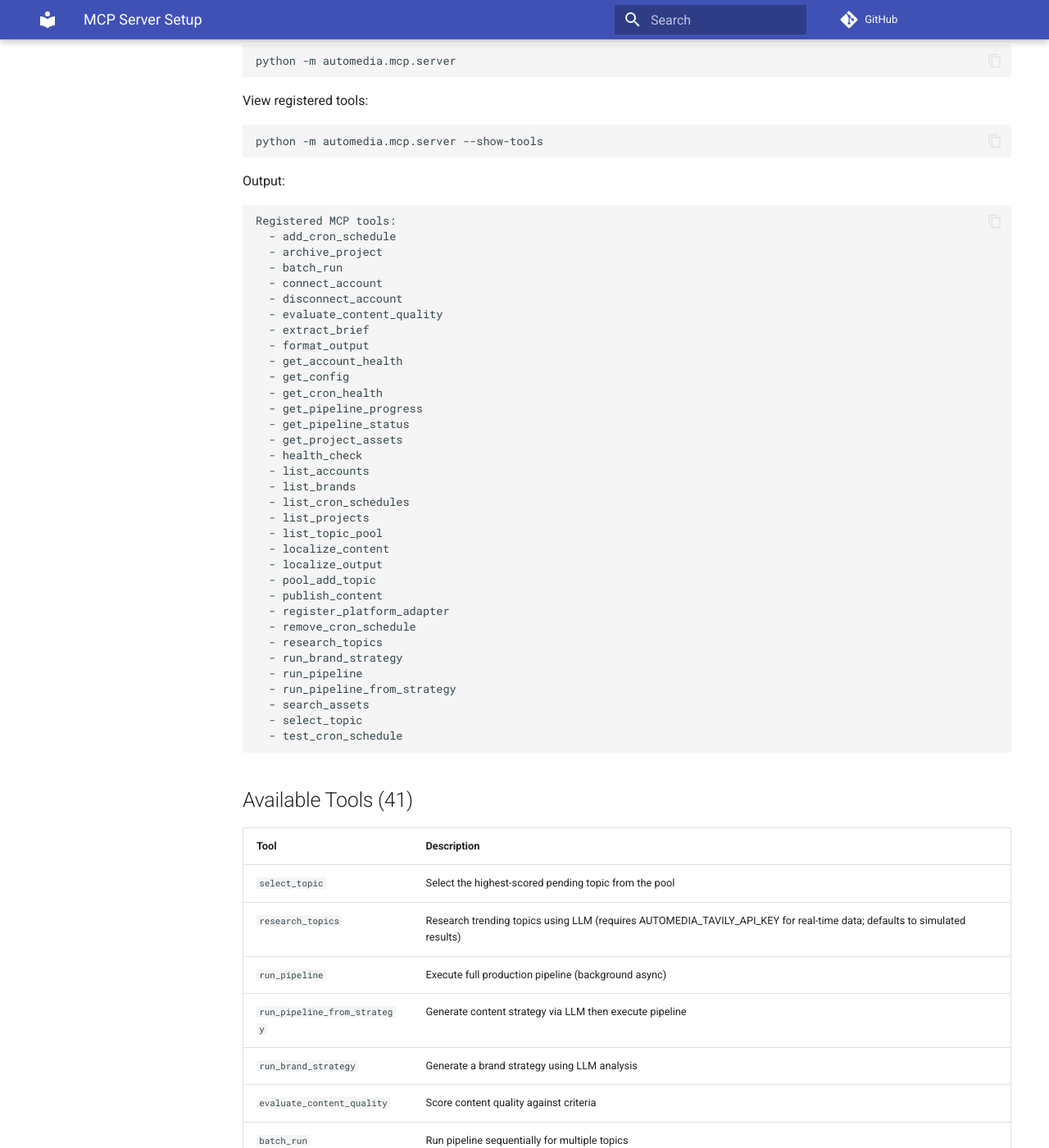
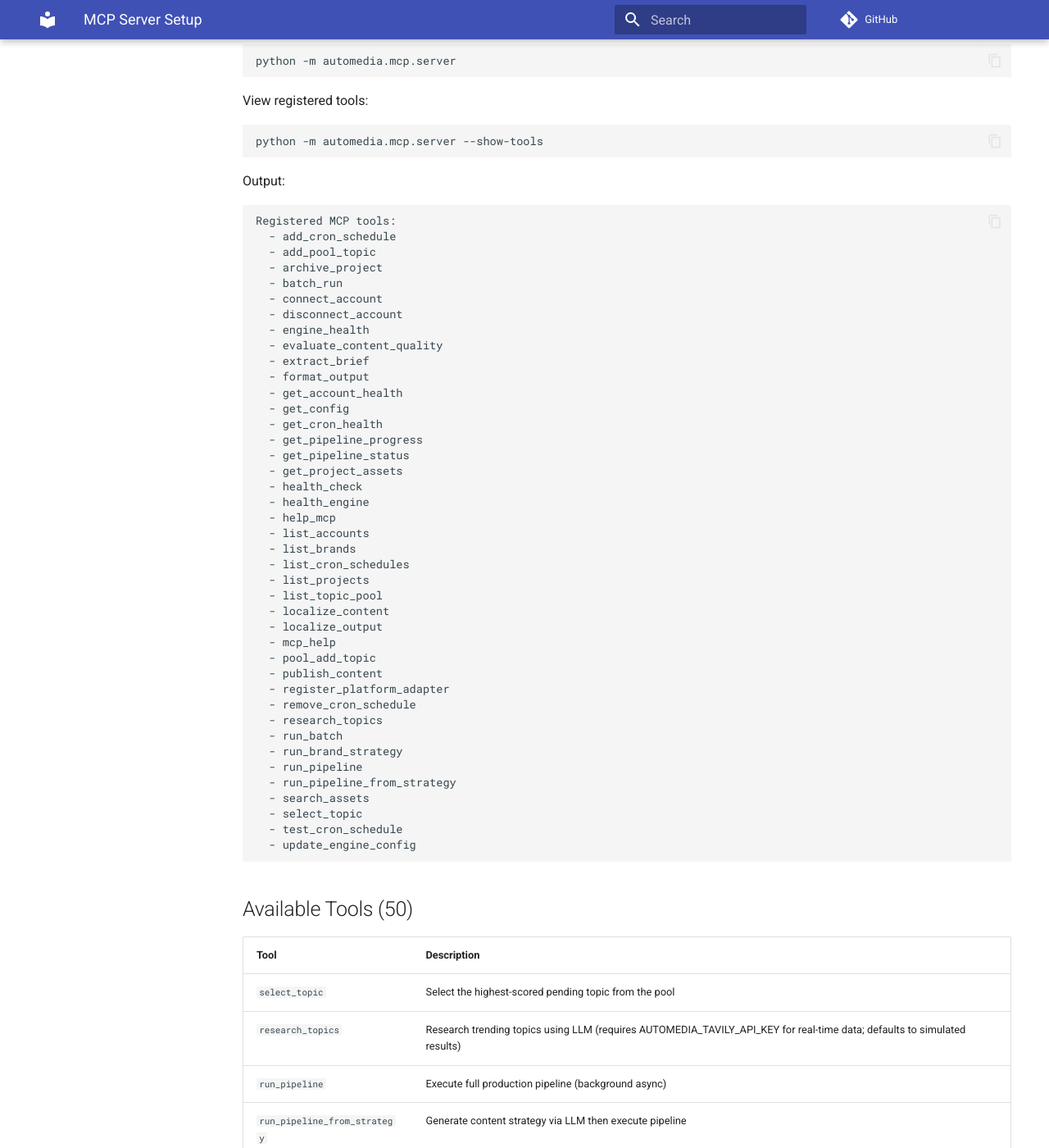
Before and after one commit to 1StepMore/AutoMedia, an MkDocs documentation site: the page built from docs/user/mcp-setup.md, in a window 1280 px wide and 1400 px high, scrolled down 488 px. Shown: the whole window at 82% size. Built offline with MkDocs 1.6.1 and Material for MkDocs 9.7.7, drawn with Linux system fonts in a browser that asks for light colours; comment, search, counter and statistics services are not loaded; some of the changed text lies outside the part shown.

Commit message:
feat: Wave 4 - rename MCP tools with backward-compatible aliases
- Rename: pool_add_topic->add_pool_topic, batch_run->run_batch
- Rename: engine_health->health_engine, mcp_help->help_mcp
- Old names preserved as deprecated aliases
- Convention test: all 50 registered tools pass verb_noun pattern

````diff
--- a/docs/user/mcp-setup.md
+++ b/docs/user/mcp-setup.md
@@ -32,10 +32,12 @@ Output:
 ```
 Registered MCP tools:
   - add_cron_schedule
+  - add_pool_topic
   - archive_project
   - batch_run
   - connect_account
   - disconnect_account
+  - engine_health
   - evaluate_content_quality
   - extract_brief
   - format_output
@@ -46,6 +48,8 @@ Registered MCP tools:
   - get_pipeline_status
   - get_project_assets
   - health_check
+  - health_engine
+  - help_mcp
   - list_accounts
   - list_brands
   - list_cron_schedules
@@ -53,20 +57,23 @@ Registered MCP tools:
   - list_topic_pool
   - localize_content
   - localize_output
+  - mcp_help
   - pool_add_topic
   - publish_content
   - register_platform_adapter
   - remove_cron_schedule
   - research_topics
+  - run_batch
   - run_brand_strategy
   - run_pipeline
   - run_pipeline_from_strategy
   - search_assets
   - select_topic
   - test_cron_schedule
+  - update_engine_config
 ```
 
-## Available Tools (41)
+## Available Tools (50)
 
 | Tool | Description |
 |------|------|
@@ -76,7 +83,8 @@ Registered MCP tools:
 | `run_pipeline_from_strategy` | Generate content strategy via LLM then execute pipeline |
 | `run_brand_strategy` | Generate a brand strategy using LLM analysis |
 | `evaluate_content_quality` | Score content quality against criteria |
-| `batch_run` | Run pipeline sequentially for multiple topics |
+| `run_batch` | Run pipeline sequentially for multiple topics |
+| `batch_run` | ⚠️ Deprecated: use run_batch |
 | `cancel_pipeline` | Cancel a running pipeline by project ID |
 | `pause_pipeline` | Pause a running pipeline after the current gate completes |
 | `resume_pipeline` | Resume a paused pipeline |
@@ -87,15 +95,18 @@ Registered MCP tools:
 | `list_projects` | List all projects, optionally filtered by status |
 | `get_project_assets` | List asset files in a project directory |
 | `archive_project` | Archive a project (Red Line 8: refuses unless published or —force) |
-| `mcp_help` | Get a categorized listing of all MCP tools with descriptions and parameter schemas |
-| `engine_health` | Check all engine-related dependencies health |
+| `help_mcp` | Get a categorized listing of all MCP tools with descriptions and parameter schemas |
+| `mcp_help` | ⚠️ Deprecated: use help_mcp |
+| `health_engine` | Check all engine-related dependencies health |
+| `engine_health` | ⚠️ Deprecated: use health_engine |
 | `health_check` | Return server health status (version, uptime, tool count) |
 | `update_engine_config` | Update an engine configuration setting |
 | `extract_brief` | Extract a content brief from a document (OPP) |
 | `localize_content` | Translate Markdown content (OL shield pipeline) |
 | `localize_output` | Translate all project drafts into multiple languages |
 | `format_output` | Convert content format (ORF adapter) |
-| `pool_add_topic` | Add a topic to the topic pool |
+| `add_pool_topic` | Add a topic to the topic pool |
+| `pool_add_topic` | ⚠️ Deprecated: use add_pool_topic |
 | `list_topic_pool` | View the topic pool with optional filters |
 | `connect_account` | Register a new platform account (returns account_id) |
 | `list_accounts` | List all registered accounts with optional filters |
````
Also changed, not shown: AGENTS.md (+10 -6 lines), README.md (+11 -7 lines), docs/d3-gap-analysis.md (+1 -1 lines), docs/dev/developer-guide.md (+1 -1 lines), docs/dev/founder-expectations.md (+3 -3 lines), docs/index.md (+1 -1 lines), 5 other files.
